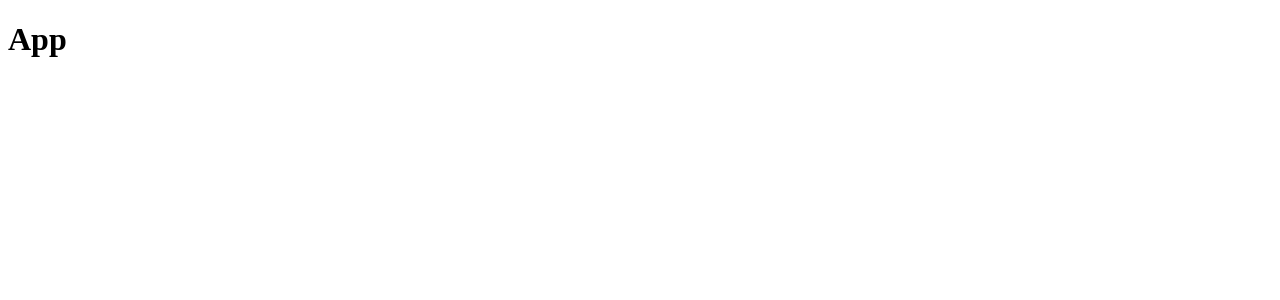
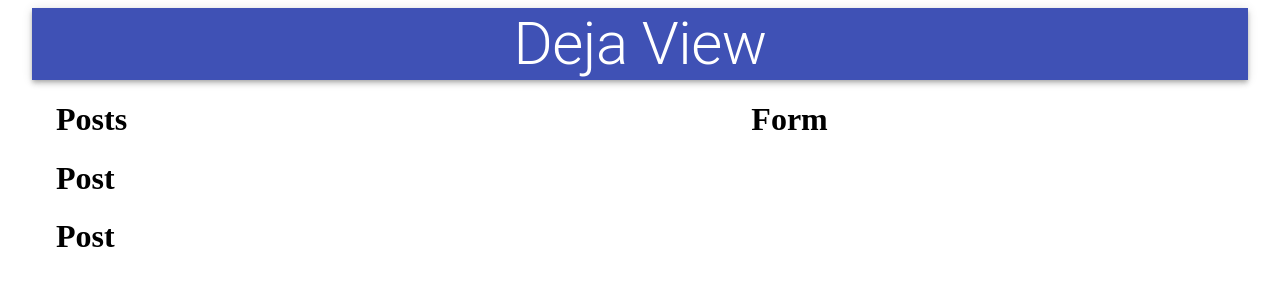
Before and after one commit to rjnares/deja-view, a React (Create React App) app in the folder client/: page / in a window 1280 px wide. Shown: the top 300 px of the page. Built offline with nearby package versions, Linux system fonts and the light colour scheme.

Commit message:
Added app layout to App.js. Added Posts/Post/Form components to client/src/components

```diff
--- a/client/package.json
+++ b/client/package.json
@@ -3,6 +3,7 @@
   "version": "0.1.0",
   "private": true,
   "dependencies": {
+    "@material-ui/core": "^4.11.3",
     "@testing-library/jest-dom": "^5.11.10",
     "@testing-library/react": "^11.2.6",
     "@testing-library/user-event": "^12.8.3",
--- a/client/src/App.js
+++ b/client/src/App.js
@@ -1,10 +1,42 @@
 import React from "react";
+import Container from "@material-ui/core/Container";
+import AppBar from "@material-ui/core/AppBar";
+import Typography from "@material-ui/core/Typography";
+import Grow from "@material-ui/core/Grow";
+import Grid from "@material-ui/core/Grid";
+
+import Posts from "./components/Posts/Posts";
+import Form from "./components/Form/Form";
+
+// import dejaViewImage from "./images/dejaView.jpg";
 
 const App = () => {
   return (
-    <div>
-      <h1>App</h1>
-    </div>
+    <Container maxWidth="lg">
+      <AppBar position="static">
+        <Typography variant="h2" align="center">
+          Deja View
+        </Typography>
+        {/*<img src={dejaViewImage} alt="Deja View" height="60" />*/}
+      </AppBar>
+      <Grow in>
+        <Container>
+          <Grid
+            container
+            jsutify="space-between"
+            alignItems="stretch"
+            spacing={3}
+          >
+            <Grid item xs={12} sm={7}>
+              <Posts />
+            </Grid>
+            <Grid item xs={12} sm={4}>
+              <Form />
+            </Grid>
+          </Grid>
+        </Container>
+      </Grow>
+    </Container>
   );
 };
 
--- /dev/null
+++ b/client/src/components/Form/Form.js
@@ -0,0 +1,7 @@
+import React from "react";
+
+const Form = () => {
+  return <h1>Form</h1>;
+};
+
+export default Form;
--- /dev/null
+++ b/client/src/components/Posts/Post/Post.js
@@ -0,0 +1,7 @@
+import React from "react";
+
+const Post = () => {
+  return <h1>Post</h1>;
+};
+
+export default Post;
--- /dev/null
+++ b/client/src/components/Posts/Posts.js
@@ -0,0 +1,15 @@
+import React from "react";
+
+import Post from "./Post/Post";
+
+const Posts = () => {
+  return (
+    <React.Fragment>
+      <h1>Posts</h1>
+      <Post />
+      <Post />
+    </React.Fragment>
+  );
+};
+
+export default Posts;
```
Also changed, not shown: client/src/components/Form/styles.js (added), client/src/components/Posts/Post/styles.js (added), client/src/components/Posts/styles.js (added), 1 other file (tests, documents, lock files or other folders).
